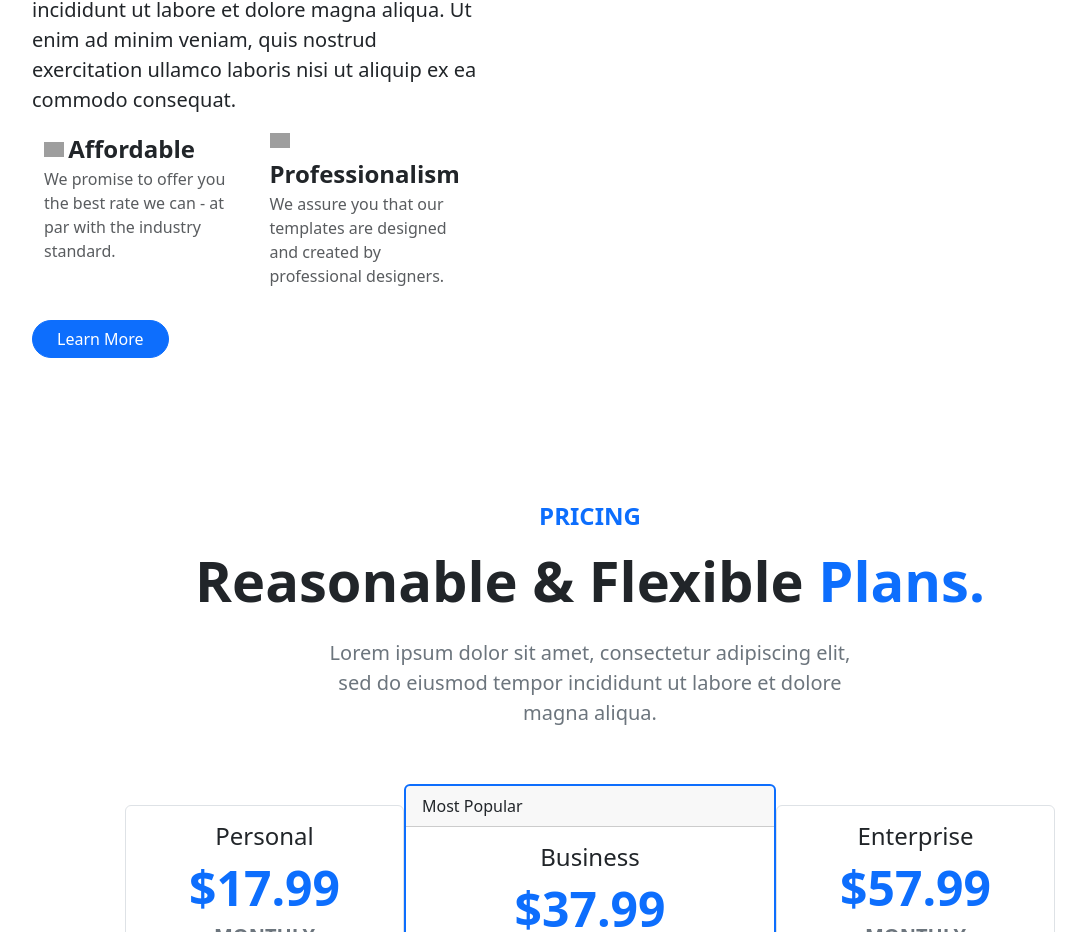
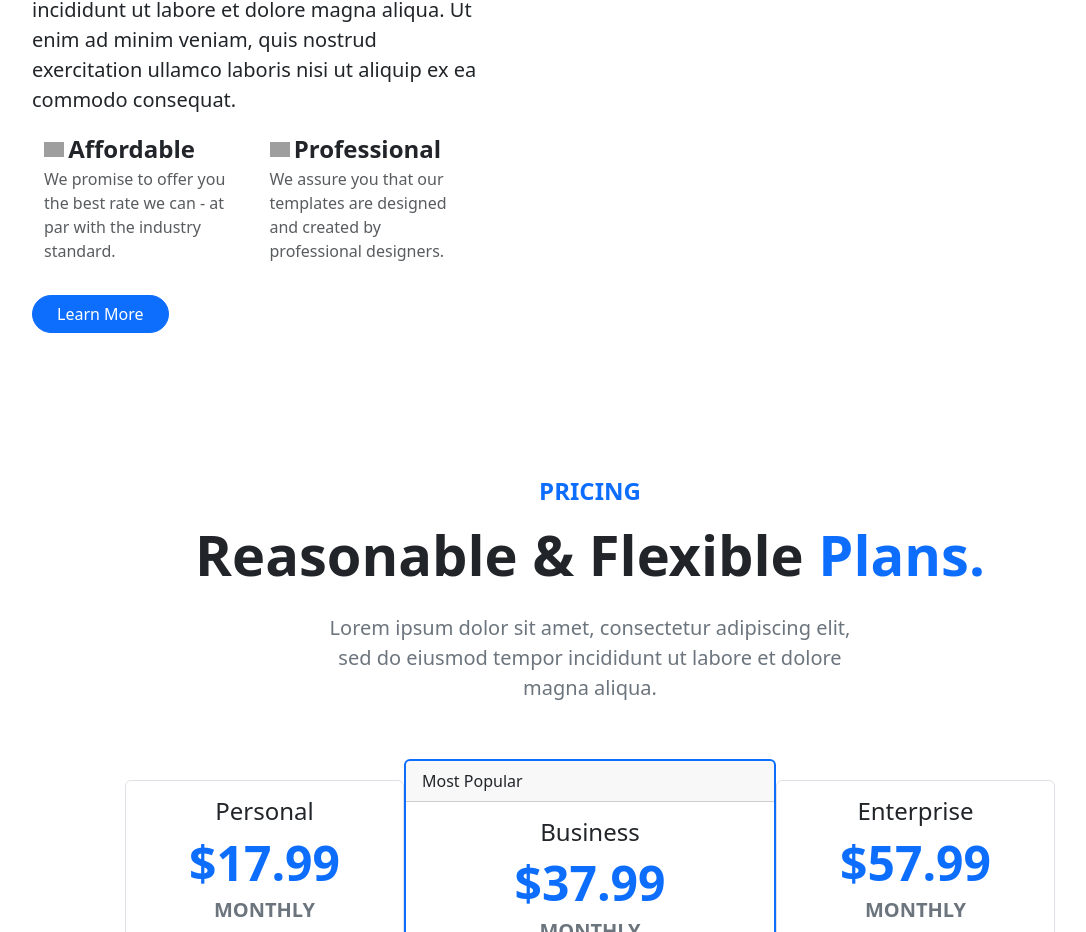
Before and after one commit to johanfortus/Landing-Page-Practice, a plain HTML site: page index.html in a window 1280 px wide. Shown: the part 3375-4307 px from the top of the page, without its empty margins (50-1136 px from the left). Drawn offline with nearby package versions, Linux system fonts and the light colour scheme; grey boxes are pictures that could not be loaded.

Commit message:
Update index.html

```diff
--- a/index.html
+++ b/index.html
@@ -202,7 +202,7 @@
                         </div>
                         <div class="col-6">
                             <img src="https://encrypted-tbn0.gstatic.com/images?q=tbn:ANd9GcSWF880wVaUIlRF6ZvZ65aaW2nMsg86s0VkddJi7XV8gdxOK2HUSDf_j64-KyS_mtieEko&usqp=CAU" width="20px" class="img-fluid mb-2">
-                            <span class="fw-bold opacity-40 fs-4">Professionalism</span>
+                            <span class="fw-bold opacity-40 fs-4">Professional</span>
                             <p class="lead text-muted fs-6">We assure you that our templates are designed and created by professional designers.</p>
                         </div>
                     </div>
```
